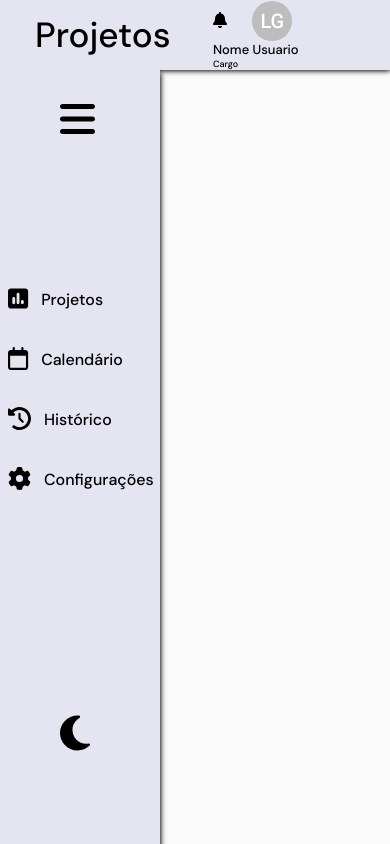
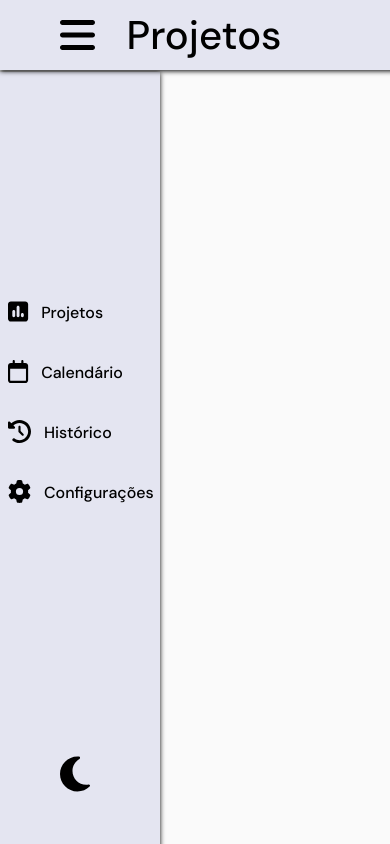
Before and after one commit to pedromcd/ProjScrum, a React (Vite) app: page / in a window 390 px wide. Shown: the top 844 px of the page. Built offline with nearby package versions, Linux system fonts and the light colour scheme.

Commit message:
Adicionar responsividade para abrir e fechar Navbar

```diff
--- a/client/src/assets/styles/Header.css
+++ b/client/src/assets/styles/Header.css
@@ -5,11 +5,11 @@
   flex-direction: row;
   justify-content: space-between;
   align-items: center;
-  position: fixed;
+  position: relative;
+  z-index: 1;
   top: 0;
   left: 0;
   right: 0;
-  z-index: 100;
   box-shadow: 0px 1px 5px black;
   transition: 0.15s;
   font-size: 16px;
@@ -47,11 +47,23 @@
 .current-page {
   list-style: none;
   display: flex;
+  flex-wrap: wrap;
   justify-content: center;
   align-items: center;
-  margin-left: 35px;
-  font-size: 35px;
+  font-size: 40px;
+  margin-left: 15%;
   cursor: default;
+}
+
+.menu-button {
+  position: absolute;
+  top: -25px;
+  display: flex;
+  justify-content: flex-start;
+  align-items: flex-start;
+  font-size: 40px;
+  cursor: pointer;
+  z-index: 1;
 }
 
 .dark .header {
--- a/client/src/assets/styles/Navbar.css
+++ b/client/src/assets/styles/Navbar.css
@@ -1,17 +1,22 @@
 .navbar {
   min-height: 100vh;
-  min-width: 160px;
-  width: 160;
+  max-width: 160px;
+  width: 160px;
   position: fixed;
-  top: 59px;
+  top: 72px;
   left: 0;
   bottom: 0;
-  z-index: 200;
   font-size: 16px;
   font-weight: 500;
-  box-shadow: 10px 5px 5px -9px black;
+  box-shadow: 0px 1px 5px black;
+  z-index: 0;
   transition: 0.15s;
   background: #e4e5f1;
+}
+
+.navbar.collapsed {
+  width: 0px;
+  transition: 0.2;
 }
 
 .fa-bars {
@@ -55,8 +60,8 @@
   display: flex;
   justify-content: center;
   align-items: center;
-  position: absolute;
-  bottom: 150px;
+  position: fixed;
+  bottom: 50px;
   left: 60px;
   cursor: pointer;
 }
--- a/client/src/assets/styles/index.css
+++ b/client/src/assets/styles/index.css
@@ -1,8 +1,10 @@
 * {
   margin: 0;
   padding: 0;
+  border: none;
+  outline: none;
   box-sizing: border-box;
-  font-family: "DM Sans", "Roboto", "Poppins";
+  font-family: "DM Sans", "Roboto", "Poppins", sans-serif;
 }
 
 .container {
--- a/client/src/components/Header.jsx
+++ b/client/src/components/Header.jsx
@@ -1,12 +1,16 @@
 import React from 'react';
 import { FontAwesomeIcon } from '@fortawesome/react-fontawesome';
-import { faBell } from '@fortawesome/free-solid-svg-icons/faBell';
+import { faBell, faBars } from '@fortawesome/free-solid-svg-icons';
 import { Avatar } from '@mui/material';
 import '../assets/styles/Header.css';
 
-const Header = () => {
+const Header = ({ toggleNavbar }) => {
   return (
     <header className='header'>
+      <span className='menu-button'>
+        <FontAwesomeIcon icon={faBars} onClick={toggleNavbar} />
+      </span>
+
       <ul className='current-page'>
         <li>Projetos</li>
       </ul>
--- a/client/src/components/NavBar.jsx
+++ b/client/src/components/NavBar.jsx
@@ -1,25 +1,29 @@
 import React from 'react';
 import { FontAwesomeIcon } from '@fortawesome/react-fontawesome';
-import { faBars } from '@fortawesome/free-solid-svg-icons/faBars';
-import { faCalendar } from '@fortawesome/free-regular-svg-icons/faCalendar';
-import { faClockRotateLeft } from '@fortawesome/free-solid-svg-icons/faClockRotateLeft';
-import { faGear } from '@fortawesome/free-solid-svg-icons/faGear';
-import { faSquarePollVertical } from '@fortawesome/free-solid-svg-icons/faSquarePollVertical';
-import { faMoon } from '@fortawesome/free-solid-svg-icons/faMoon';
-import { faSun } from '@fortawesome/free-regular-svg-icons/faSun';
+import { faClockRotateLeft, faGear, faSquarePollVertical, faMoon } from '@fortawesome/free-solid-svg-icons';
+import { faCalendar, faSun } from '@fortawesome/free-regular-svg-icons';
 import '../assets/styles/Navbar.css';
 
-const Navbar = ({ theme, setTheme }) => {
+const Navbar = ({ theme, setTheme, isVisible }) => {
   const toggle_mode = () => {
     theme == 'light' ? setTheme('dark') : setTheme('light');
   };
 
   return (
-    <nav className='navbar'>
-      <FontAwesomeIcon icon={faBars} />
+    <nav className={`navbar ${isVisible ? '' : 'collapsed'}`}>
+      {isVisible && (
+        <div>
+          <span className='button-to-dark-mode'>
+            <FontAwesomeIcon
+              icon={theme === 'light' ? faMoon : faSun}
+              onClick={() => {
+                toggle_mode();
+              }}
+            />
+          </span>
 
           <ul className='list-navbar'>
-        <li className='navbar-items'>
+            <li className={`navbar-items ${isVisible ? '' : 'collapsed'}`}>
               <span className='icon-wrapper-navbar'>
                 <FontAwesomeIcon icon={faSquarePollVertical} />
               </span>
@@ -31,27 +35,21 @@ const Navbar = ({ theme, setTheme }) => {
               </span>
               Calendário
             </li>
-        <li className='navbar-items'>
+            <li className={`navbar-items ${isVisible ? '' : 'collapsed'}`}>
               <span className='icon-wrapper-navbar'>
                 <FontAwesomeIcon icon={faClockRotateLeft} />
               </span>
               Histórico
             </li>
-        <li className='navbar-items'>
+            <li className={`navbar-items ${isVisible ? '' : 'collapsed'}`}>
               <span className='icon-wrapper-navbar'>
                 <FontAwesomeIcon icon={faGear} />
               </span>
               Configurações
             </li>
           </ul>
-      <span className='button-to-dark-mode'>
-        <FontAwesomeIcon
-          icon={theme === 'light' ? faMoon : faSun}
-          onClick={() => {
-            toggle_mode();
-          }}
-        />
-      </span>
+        </div>
+      )}
     </nav>
   );
 };
--- a/client/src/pages/Home.jsx
+++ b/client/src/pages/Home.jsx
@@ -5,6 +5,11 @@ import Header from '../components/Header';
 function Home() {
   const current_theme = localStorage.getItem('current_theme');
   const [theme, setTheme] = useState(current_theme ? current_theme : 'light');
+  const [isNavbarVisible, setNavbarVisible] = useState(true);
+
+  const toggleNavbar = () => {
+    setNavbarVisible(!isNavbarVisible);
+  };
 
   useEffect(() => {
     localStorage.setItem('current_theme', theme);
@@ -12,8 +17,8 @@ function Home() {
 
   return (
     <div className={`container ${theme}`}>
-      <Header />
-      <Navbar theme={theme} setTheme={setTheme} />
+      <Header toggleNavbar={toggleNavbar} />
+      <Navbar theme={theme} setTheme={setTheme} isVisible={isNavbarVisible} />
     </div>
   );
 }
--- a/package.json
+++ b/package.json
@@ -17,9 +17,11 @@
     "@fortawesome/free-regular-svg-icons": "^6.6.0",
     "@fortawesome/free-solid-svg-icons": "^6.6.0",
     "@fortawesome/react-fontawesome": "^0.2.2",
+    "@mui/icons-material": "^6.1.1",
     "@mui/material": "^6.1.1",
     "react": "^18.3.1",
-    "react-dom": "^18.3.1"
+    "react-dom": "^18.3.1",
+    "react-router-dom": "^6.26.2"
   },
   "devDependencies": {
     "@eslint/js": "^9.9.0",
```
Also changed, not shown: 1 other file (tests, documents, lock files or other folders). Lines whose indentation alone changed are shown as unchanged.
